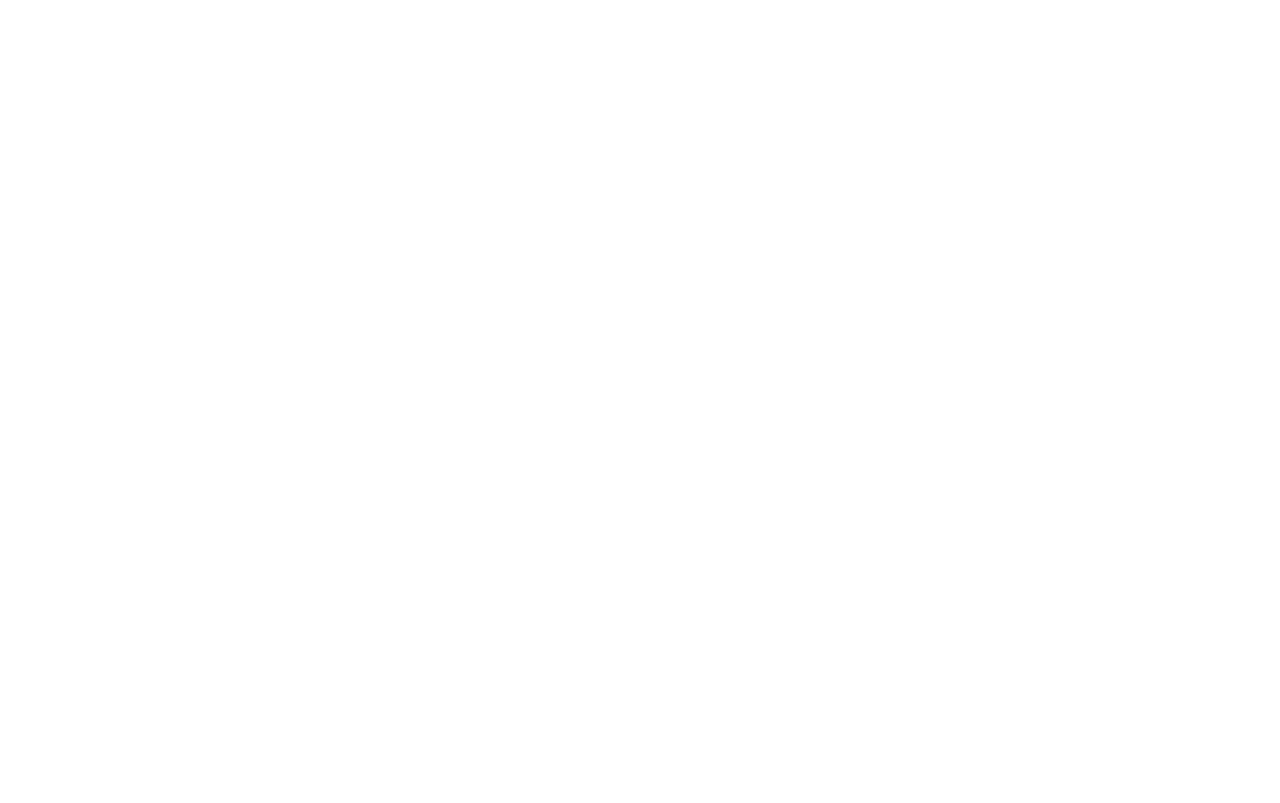
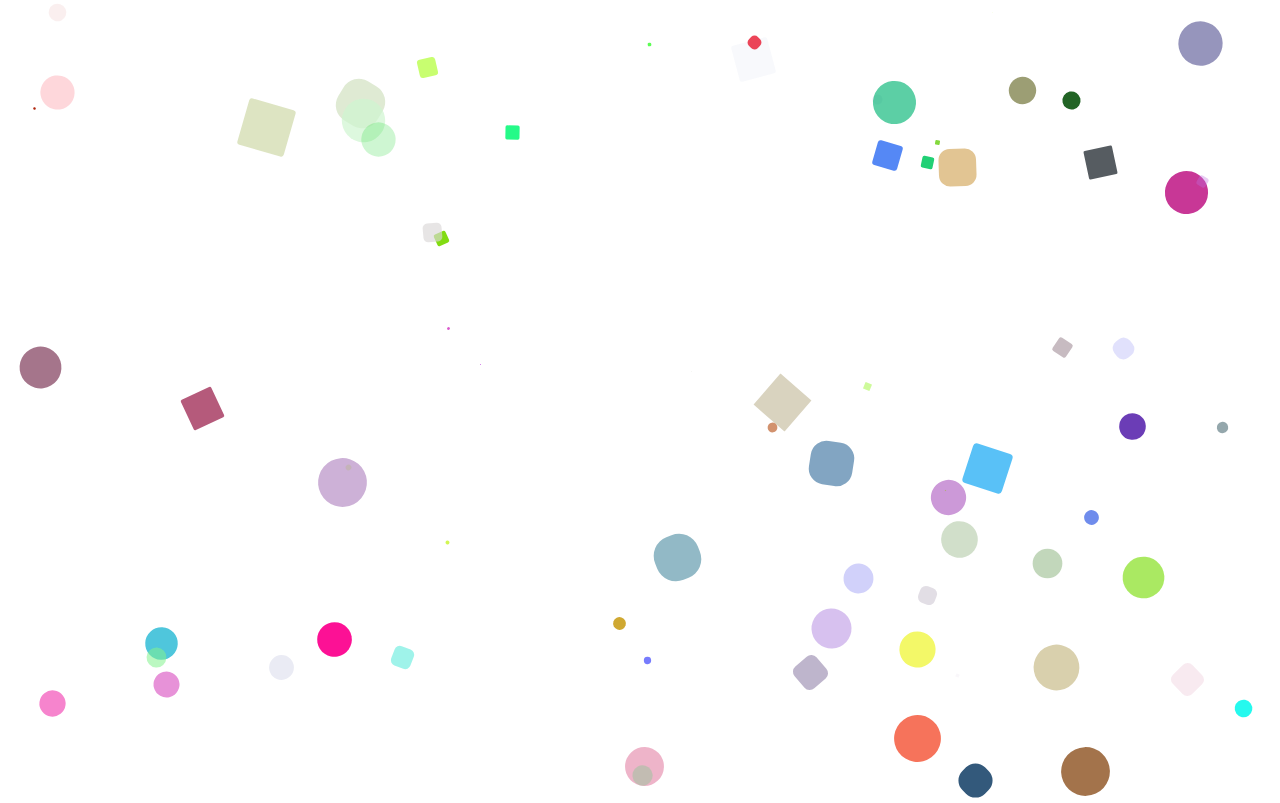
Before and after one commit to Direct-Entry-Program-8/final-result, a plain HTML site: page index.html in a window 1280 px wide. Drawn offline with Linux system fonts and the light colour scheme.

Commit message:
Finalize particles

```diff
--- a/css/style.css
+++ b/css/style.css
@@ -3,3 +3,7 @@
     margin: 0;
     padding: 0;
 }
+
+body{
+    overflow: hidden;
+}
--- a/js/app.js
+++ b/js/app.js
@@ -1 +1,87 @@
-console.log("Working");
+var particles = [];
+
+function Particle(){
+
+    var elm = document.createElement('div');
+    elm.style.position = 'absolute';
+
+    var r = Math.floor(Math.random() * 256);
+    var g = Math.floor(Math.random() * 256);
+    var b = Math.floor(Math.random() * 256);
+    var a = Math.sin(Math.floor(Math.random() * 91) * (Math.PI / 180));
+    elm.style.backgroundColor = 'rgba(' + r + ',' + g + ',' + b + ',' + a + ')';
+
+    var angle = Math.floor(Math.random() * 361);
+    var scale = Math.random() * 2;
+    elm.style.transform = 'rotate(' + angle + 'deg) scale(' +  scale +')';
+
+    elm.style.borderRadius = (Math.floor(Math.random() * 101)) + '%';
+    elm.style.width = '25px'
+    elm.style.height = '25px';
+    elm.style.left = (Math.random() * (innerWidth - 25)) + "px";
+    elm.style.top = (Math.random() * (innerHeight - 25)) + "px";
+
+    document.body.append(elm);
+
+    this.divElm = elm;
+    this.dx = (5 + (Math.random() * 10)) * (Math.round(Math.random()) * 2  - 1);
+    this.dy = (5 + (Math.random() * 10)) * (Math.random() > 0.5 ? 1 : -1) ;
+
+}
+
+Particle.prototype.move = function(){
+
+    var xPos  = this.divElm.offsetLeft + this.dx;
+    var yPos  = this.divElm.offsetTop + this.dy;
+
+    if ((yPos + this.divElm.offsetHeight) > innerHeight){
+        yPos = innerHeight - this.divElm.offsetHeight;
+        this.dy = -this.dy;
+    }
+
+    if (yPos < 0){
+        yPos = 0;
+        this.dy = -this.dy;
+    }
+
+    if ((xPos + this.divElm.offsetWidth) > innerWidth){
+        xPos = innerWidth  - this.divElm.offsetWidth;
+        this.dx = -this.dx;
+    }
+
+    if (xPos < 0){
+        xPos = 0;
+        this.dx = -this.dx;
+    }
+
+    this.divElm.style.left = xPos + "px";
+    this.divElm.style.top = yPos + "px";
+}
+
+for(var i = 0; i < 75; i++){
+    particles.push(new Particle());
+}
+
+var startingTime = null;
+
+function animateParticles(stamp){
+
+    if (!startingTime){
+        startingTime = stamp;
+    }
+
+    var interval = stamp - startingTime;
+
+    if (interval >= 30){
+        startingTime = stamp;
+
+        for(var i = 0; i < particles.length; i++){
+            particles[i].move();
+        }
+    }
+
+    requestAnimationFrame(animateParticles);
+
+}
+
+requestAnimationFrame(animateParticles);
```
